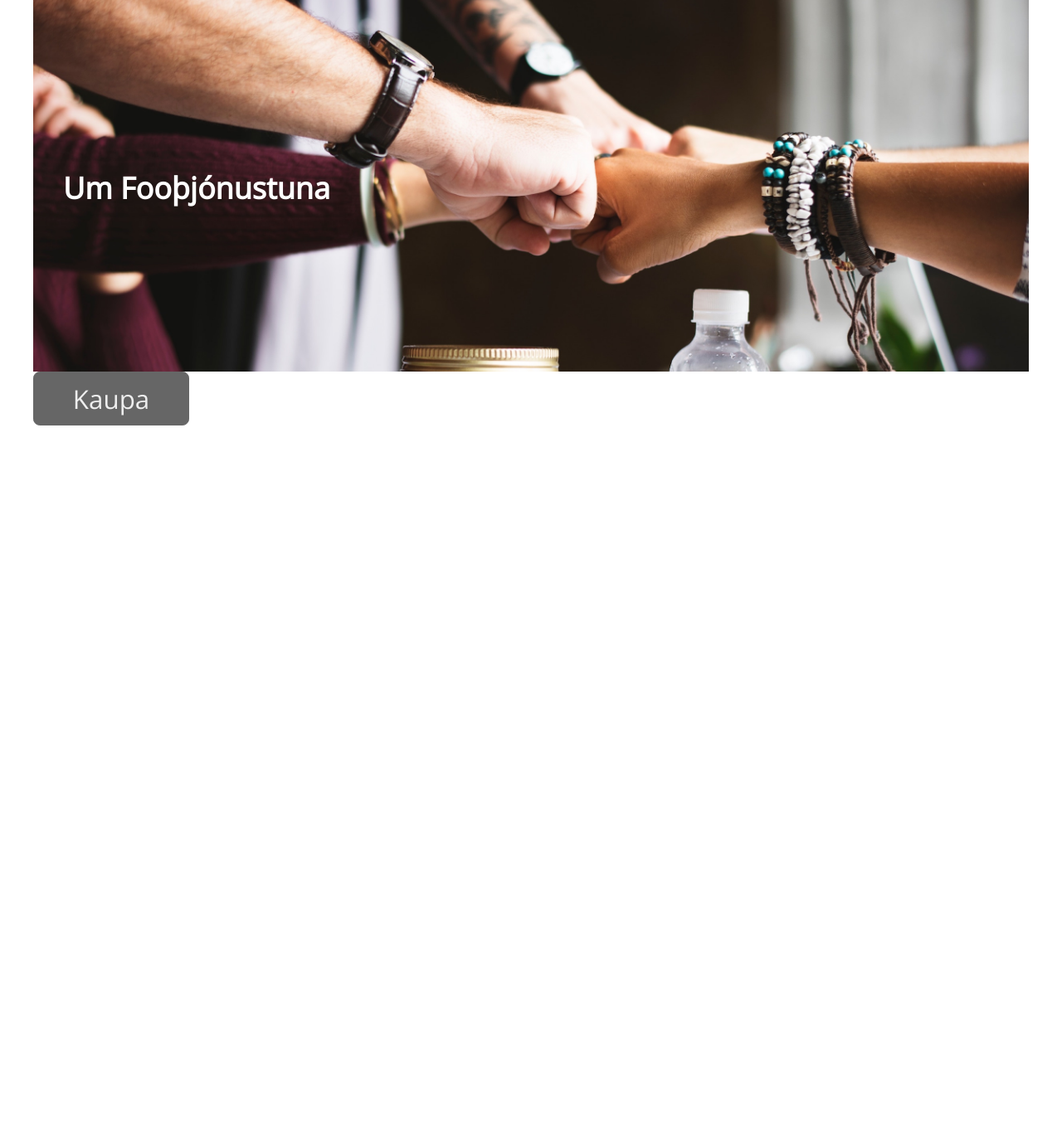
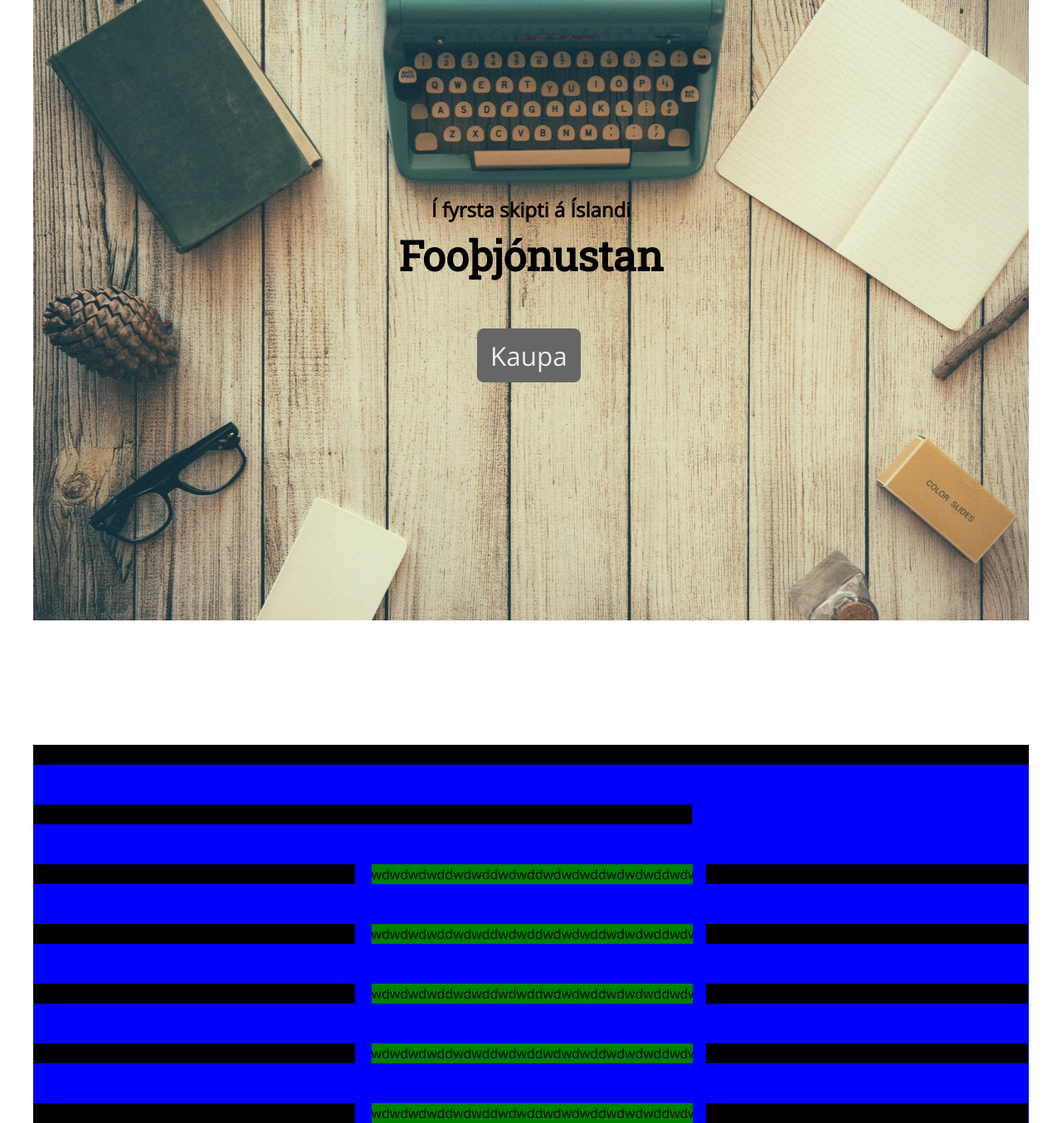
Before and after one commit to MyDickTasteLIkeLemons/Hop_verkefni1_-vef, a website: page index.html in a window 1280 px wide. Shown: the part 50-1404 px from the top of the page at 83% size. Before the commit the page ends 800 px from the top, so only its background shows below. Drawn offline with nearby package versions, Linux system fonts and the light colour scheme.

Commit message:
Nav og header fyrir About og Kaupa eru 100% tilbuin

```diff
--- a/index.html
+++ b/index.html
@@ -12,26 +12,95 @@
 	<nav class="navigation">
 		<h1 class="navigation__title">Fooþjónustan</h1>
 		<div class="navigation__buttons">
-			 <button class="button button__extra_for_nav button__um">Um</button>
-			 <button class="button hidden button__extra_for_nav">Kaupa</button>
+			 <button class="button button__extra_for_nav button__um" onclick="window.location.href='about.html'">Um</button>
+			 <button class="button hidden button__extra_for_nav" onclick="window.location.href='kaupa.html'">Kaupa</button>
 		</div>
 	</nav>
 	<!--NAVIGATION END-->
-<!--------------------------------------------------------->
+
 	<!--HEADDER START-->
-	<header class="headder">
-		<div class="headder__content">
-		   <h3 class="headder__content__title">Um Fooþjónustuna</h3>
+	<header class="headder ">
+		<div class="headder__extra_index">
+			<div class="headder__extra_index__content">
+				<h1 class="headder__extra_index__content__display_1">Í fyrsta skipti á Íslandi</h1>
+				<h4 class="headder__extra_index__content__display_2">Fooþjónustan</h4>
+				<button class="button headder__extra_index__content__display_3" onclick="window.location.href='kaupa.html'">Kaupa</button>
+			</div>
 		</div>
 	</header>
-	<!--HEADDER END-->
-<!--------------------------------------------------------->
-	<!--CONTENT START-->
-	<button class="button hidden">Kaupa</button>
-	<!--CONTENT END-->
-<!--------------------------------------------------------->
-	<!--FOOTER START-->
+    <!--HEADDER END-->
 
-	<!--FOOTER END-->
+	<!-- ALL ABOVE THIS COMMENT IS READY NO NEED TO ALTER -->
+
+
+
+	<div class="page__grid">
+		<div class="page__grid__row">
+			<div class="page__grid__row__col-12 test">
+			wdwdwdwddwdwddwdwddwdwdwddwdwdwddwdwdwddwdwdwddwdwdwddwdwdwddwdwdwddwdwdwddwdwdwddwdwdwd
+			</div>
+		</div>
+		<div class="page__grid__row">
+			<div class="page__grid__row__col-8 test">
+			wdwdwdwddwdwddwdwddwdwdwddwdwdwddwdwdwddwdwdwddwdwdwddwdwdwddwdwdwddwdwdwddwdwdwddwdwdwd
+			</div>
+		</div>
+
+
+		<div class="page__grid__row">
+			<div class="page__grid__row__col-4 test">
+			wdwdwdwddwdwddwdwddwdwdwddwdwdwddwdwdwddwdwdwddwdwdwddwdwdwddwdwdwddwdwdwddwdwdwddwdwdwd
+			</div>
+			<div class="page__grid__row__col-4 test2">
+			wdwdwdwddwdwddwdwddwdwdwddwdwdwddwdwdwddwdwdwddwdwdwddwdwdwddwdwdwddwdwdwddwdwdwddwdwdwd
+			</div>
+			<div class="page__grid__row__col-4 test test3">
+			wdwdwdwddwdwddwdwddwdwdwddwdwdwddwdwdwddwdwdwddwdwdwddwdwdwddwdwdwddwdwdwddwdwdwddwdwdwd
+			</div>
+		</div>
+		<div class="page__grid__row">
+			<div class="page__grid__row__col-4 test">
+			wdwdwdwddwdwddwdwddwdwdwddwdwdwddwdwdwddwdwdwddwdwdwddwdwdwddwdwdwddwdwdwddwdwdwddwdwdwd
+			</div>
+			<div class="page__grid__row__col-4 test2">
+			wdwdwdwddwdwddwdwddwdwdwddwdwdwddwdwdwddwdwdwddwdwdwddwdwdwddwdwdwddwdwdwddwdwdwddwdwdwd
+			</div>
+			<div class="page__grid__row__col-4 test test3">
+			wdwdwdwddwdwddwdwddwdwdwddwdwdwddwdwdwddwdwdwddwdwdwddwdwdwddwdwdwddwdwdwddwdwdwddwdwdwd
+			</div>
+		</div><div class="page__grid__row">
+			<div class="page__grid__row__col-4 test">
+			wdwdwdwddwdwddwdwddwdwdwddwdwdwddwdwdwddwdwdwddwdwdwddwdwdwddwdwdwddwdwdwddwdwdwddwdwdwd
+			</div>
+			<div class="page__grid__row__col-4 test2">
+			wdwdwdwddwdwddwdwddwdwdwddwdwdwddwdwdwddwdwdwddwdwdwddwdwdwddwdwdwddwdwdwddwdwdwddwdwdwd
+			</div>
+			<div class="page__grid__row__col-4 test test3">
+			wdwdwdwddwdwddwdwddwdwdwddwdwdwddwdwdwddwdwdwddwdwdwddwdwdwddwdwdwddwdwdwddwdwdwddwdwdwd
+			</div>
+		</div><div class="page__grid__row">
+			<div class="page__grid__row__col-4 test">
+			wdwdwdwddwdwddwdwddwdwdwddwdwdwddwdwdwddwdwdwddwdwdwddwdwdwddwdwdwddwdwdwddwdwdwddwdwdwd
+			</div>
+			<div class="page__grid__row__col-4 test2">
+			wdwdwdwddwdwddwdwddwdwdwddwdwdwddwdwdwddwdwdwddwdwdwddwdwdwddwdwdwddwdwdwddwdwdwddwdwdwd
+			</div>
+			<div class="page__grid__row__col-4 test test3">
+			wdwdwdwddwdwddwdwddwdwdwddwdwdwddwdwdwddwdwdwddwdwdwddwdwdwddwdwdwddwdwdwddwdwdwddwdwdwd
+			</div>
+		</div><div class="page__grid__row">
+			<div class="page__grid__row__col-4 test">
+			wdwdwdwddwdwddwdwddwdwdwddwdwdwddwdwdwddwdwdwddwdwdwddwdwdwddwdwdwddwdwdwddwdwdwddwdwdwd
+			</div>
+			<div class="page__grid__row__col-4 test2">
+			wdwdwdwddwdwddwdwddwdwdwddwdwdwddwdwdwddwdwdwddwdwdwddwdwdwddwdwdwddwdwdwddwdwdwddwdwdwd
+			</div>
+			<div class="page__grid__row__col-4 test test3">
+			wdwdwdwddwdwddwdwddwdwdwddwdwdwddwdwdwddwdwdwddwdwdwddwdwdwddwdwdwddwdwdwddwdwdwddwdwdwd
+			</div>
+		</div>
+
+	</div>
+
   </body>
 </html>
--- a/scss/headder.scss
+++ b/scss/headder.scss
@@ -1,19 +1,44 @@
 .headder {
   width:100%;
-  margin-bottom:margin_for_one_hundred;
+  margin-bottom:$margin_for_one_hundred;
+  //for Kaupa and About Headder
+  &__content {
+    width: 100%;
+    height: 31.250em;
+    background: transparent url(img/bg-subpage.jpg) no-repeat;
+    background-size: cover;
 
-  &__content{
-    width:100%;
-	height:500px;
-	background: transparent url(../img/bg-subpage.jpg) no-repeat;
-	background-size:cover;
+    &__title {
+      color: $font-color-nav;
+      font-size: $h3_font_size;
+      padding-top: 7em;
+      padding-left: 1em;
+    }
+  }
+  //for Index Headder
+  &__extra_index {
+    width: 100%;
+    height: 100vh;
+    background: transparent url(img/bg.jpg) no-repeat;
+    background-size: cover;
+	display:flex;
 
-	&__title{
-		color:$font-color-nav;
-	    font-size:$h3_font_size;
-		padding-top:7em;
-		padding-left:1em;
+    &__content {
+      margin: auto;
+	  &__display_1{
+	    font-size:$h1_font_size;
+		text-align: center;
+
+	  }
+	  &__display_2{
+	    font-family: 'Roboto Slab', serif;
+	    font-size:$h4_font_size;
+		margin-bottom:1em;
+	  }
+	  &__display_3{
+	    width: 4em;
+		margin-left:3em;
+	  }
 	}
   }
-
 }
--- a/scss/navigation.scss
+++ b/scss/navigation.scss
@@ -27,3 +27,6 @@
     padding:6px;
   }
 }
+.prufa{
+  color:green;
+}
--- a/scss/variables.scss
+++ b/scss/variables.scss
@@ -18,4 +18,5 @@ $base-font-size:16px;
 $font-color-nav:#FFFFFF;
 $h1_font_size:1.5em;
 $h3_font_size:2.250em;
+$h4_font_size:3.125em;
 $margin_for_one_hundred: 9.375em;
--- a/styles.scss
+++ b/styles.scss
@@ -33,6 +33,7 @@ img {
   width: 100%;
 }
 
+@import "scss/Grid";
 @import "scss/button";
 @import "scss/headder";
 @import "scss/desktop";
```
Also changed, not shown: About.html (+8 -5 lines), kaupa.html (+22 -5 lines), styles.css.
